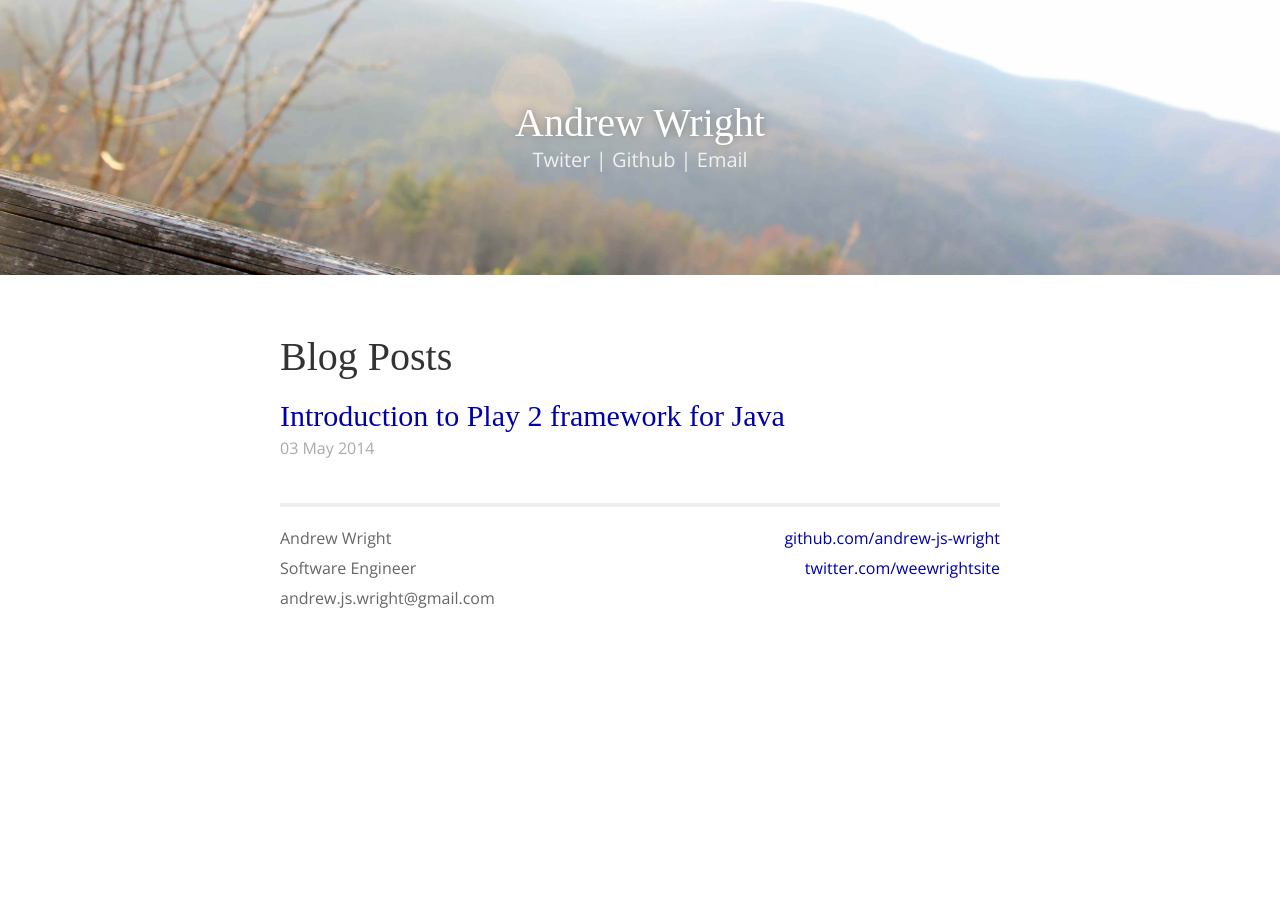
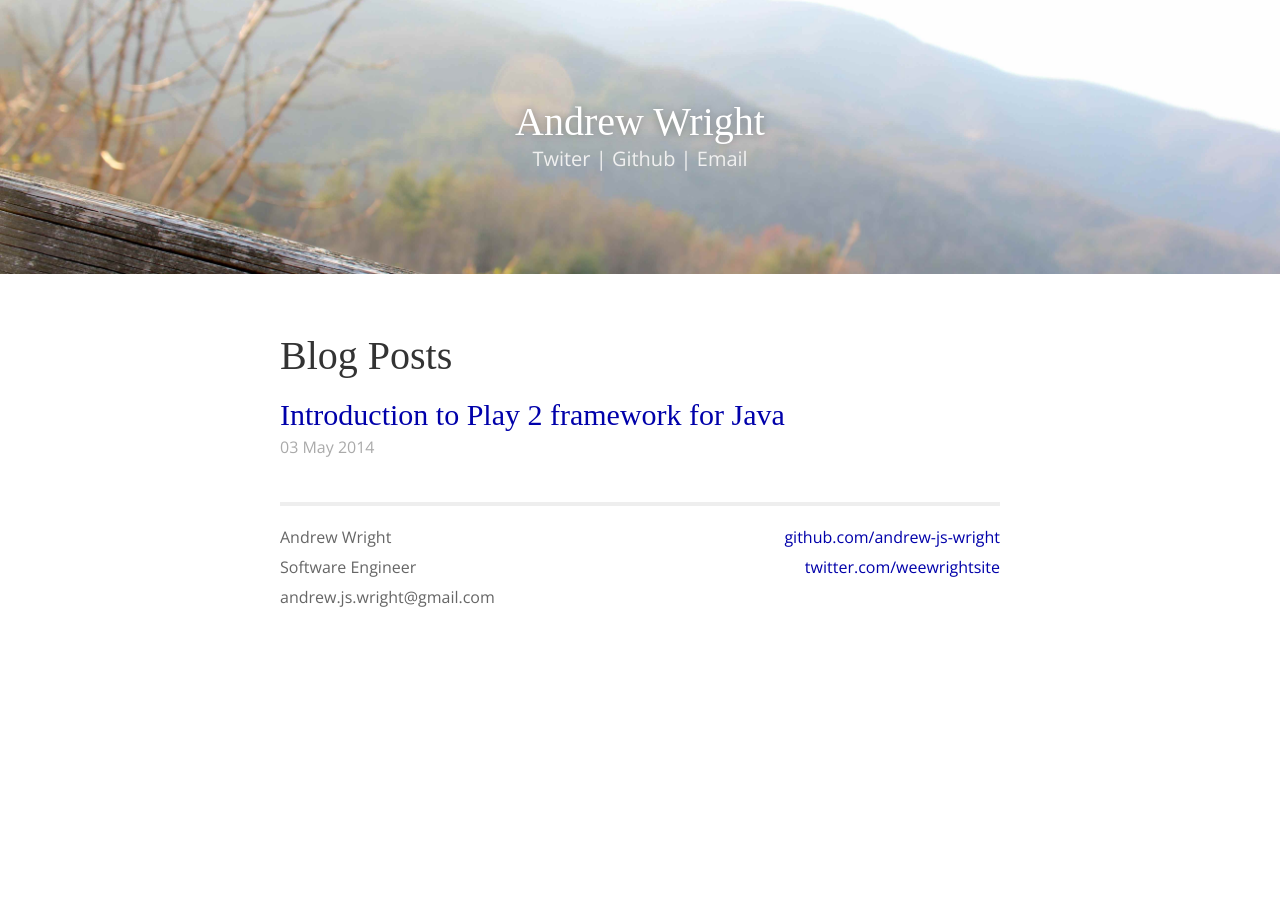
Before and after one commit to andrew-js-wright/andrew-js-wright.github.io, a Jekyll site: the page built from index.html, in a window 1280 px wide. Built offline with Jekyll 4.4.1, drawn with Linux system fonts in a browser that asks for light colours; some web fonts are replaced; Markdown is read by kramdown in place of the engine named in the settings.

Commit message:
Revert non change

```diff
--- a/css/main.css
+++ b/css/main.css
@@ -86,7 +86,7 @@ body {
 }
 
 .header h1 {
-  margin-top:1px;
+  margin-top:0px;
   margin-bottom:0px;
 }
 
```
